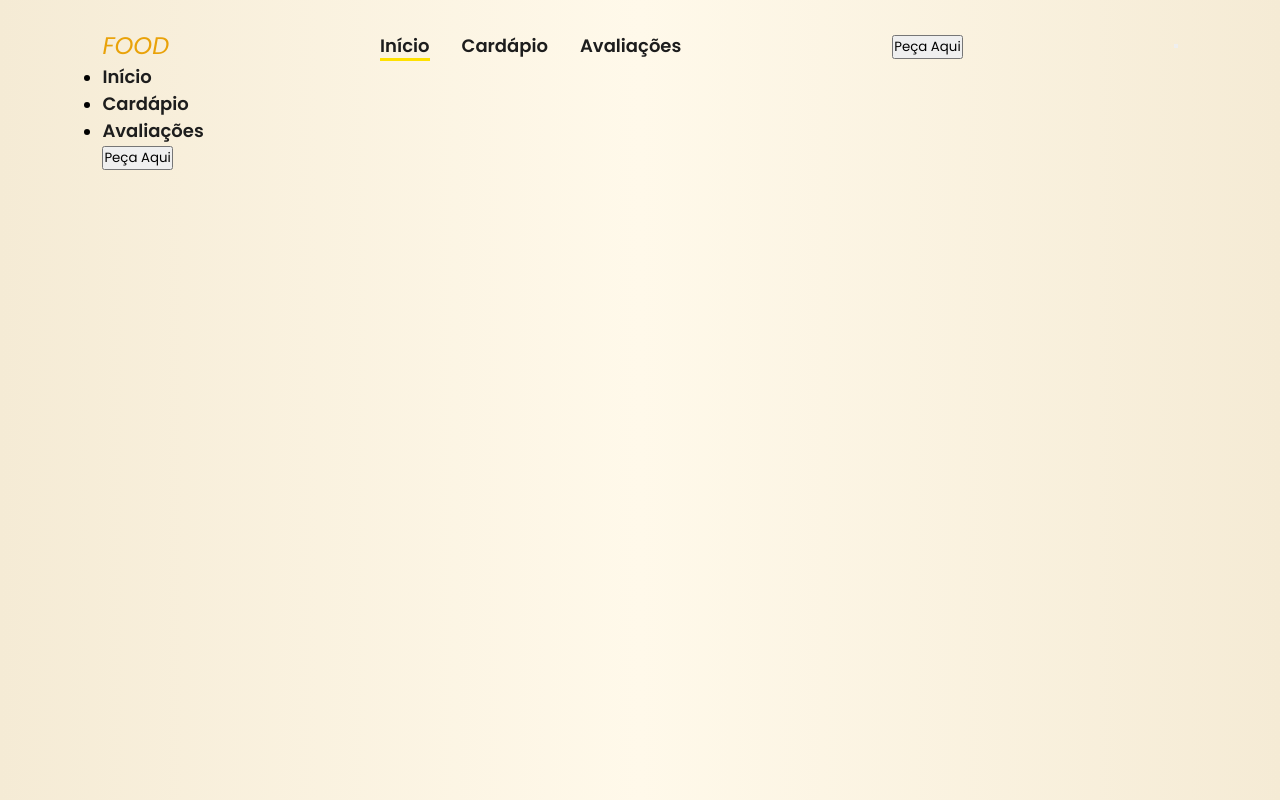
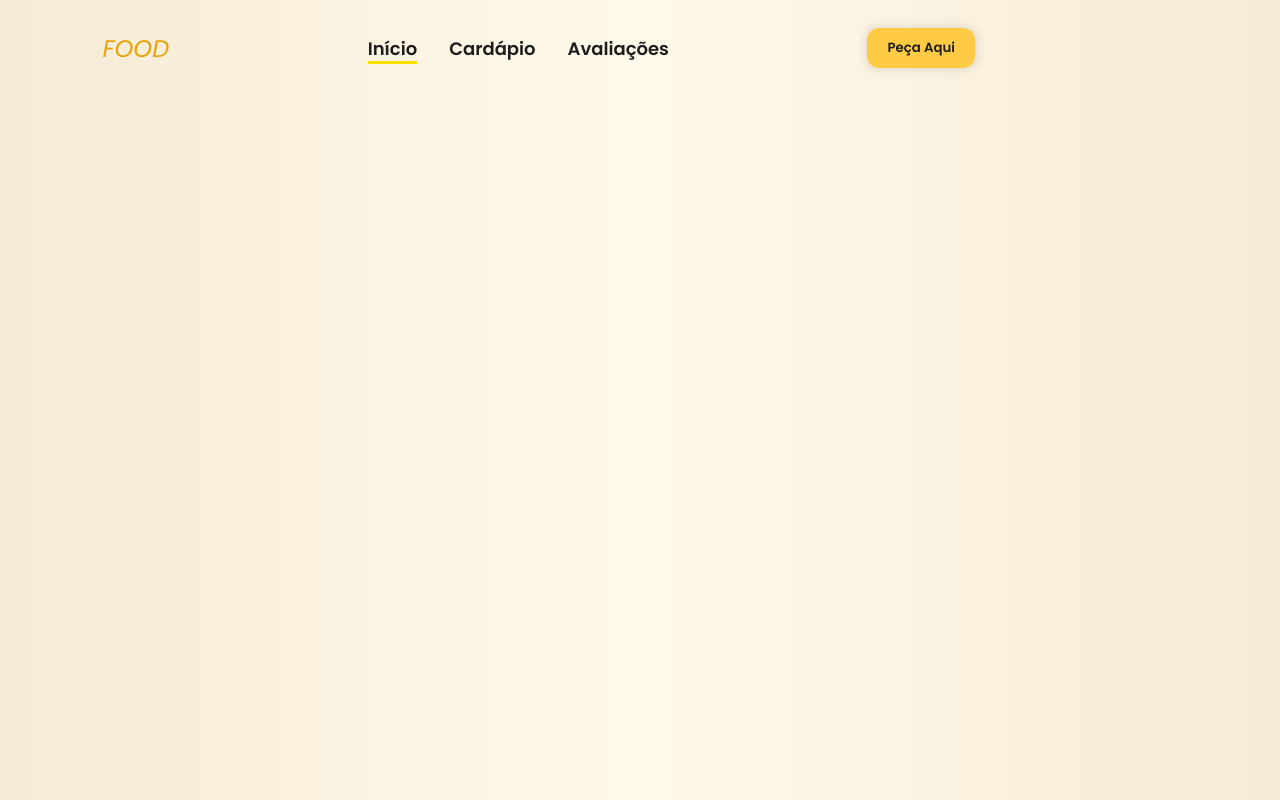
Before and after one commit to DanielCorreia10/restaurante, an Angular app: page / in a window 1280 px wide. Built offline with nearby package versions, Linux system fonts and the light colour scheme; some icons are missing; a web font is replaced by a local one.

Commit message:
style: estilos do header

```diff
--- a/src/app/components/button-default/button-default.css
+++ b/src/app/components/button-default/button-default.css
@@ -0,0 +1,18 @@
+button {
+    display: flex;
+    align-items: center;
+    justify-content: center;
+    border: none;
+    color: #1d1d1d;
+    font-weight: 600;
+    padding: 10px 20px;
+    background-color: #ffcb45;
+    border-radius: 12px;
+    box-shadow: 0px 0px 10px 2px rgba(0, 0, 0, 0.1);
+    cursor: pointer;
+    transition: background-color 0.3s ease;
+}
+
+button:hover {
+    background-color: #f8d477;
+}
--- a/src/app/components/header/header.css
+++ b/src/app/components/header/header.css
@@ -34,6 +34,41 @@ header{
     border-bottom: 3px solid #ffe100;
 }
 
+#mobile_btn{
+    display: none;
+
+}
 #mobile_menu{
-    /* display:none; */
+    display:none;
 }
+@media screen and (max-width: 1170px) {
+    #mobile_btn{
+        display: block;
+        border: none;
+        background-color: transparent;
+        font-size: 1.5rem;
+        cursor: pointer;
+    }
+
+    #nav_list, #navbar .btn-default {
+        display: none;
+    }
+
+    #mobile_menu.open{
+        display: flex;
+        flex-direction: column;
+        align-items: center;
+        gap: 20px;
+        padding: 20px 0;
+    }
+
+    #mobile_nav_list {
+        display: flex;
+        flex-direction: column;
+        align-items: center;
+        list-style: none;
+        gap: 20px;
+        padding: 0;
+
+    }
+}
```
